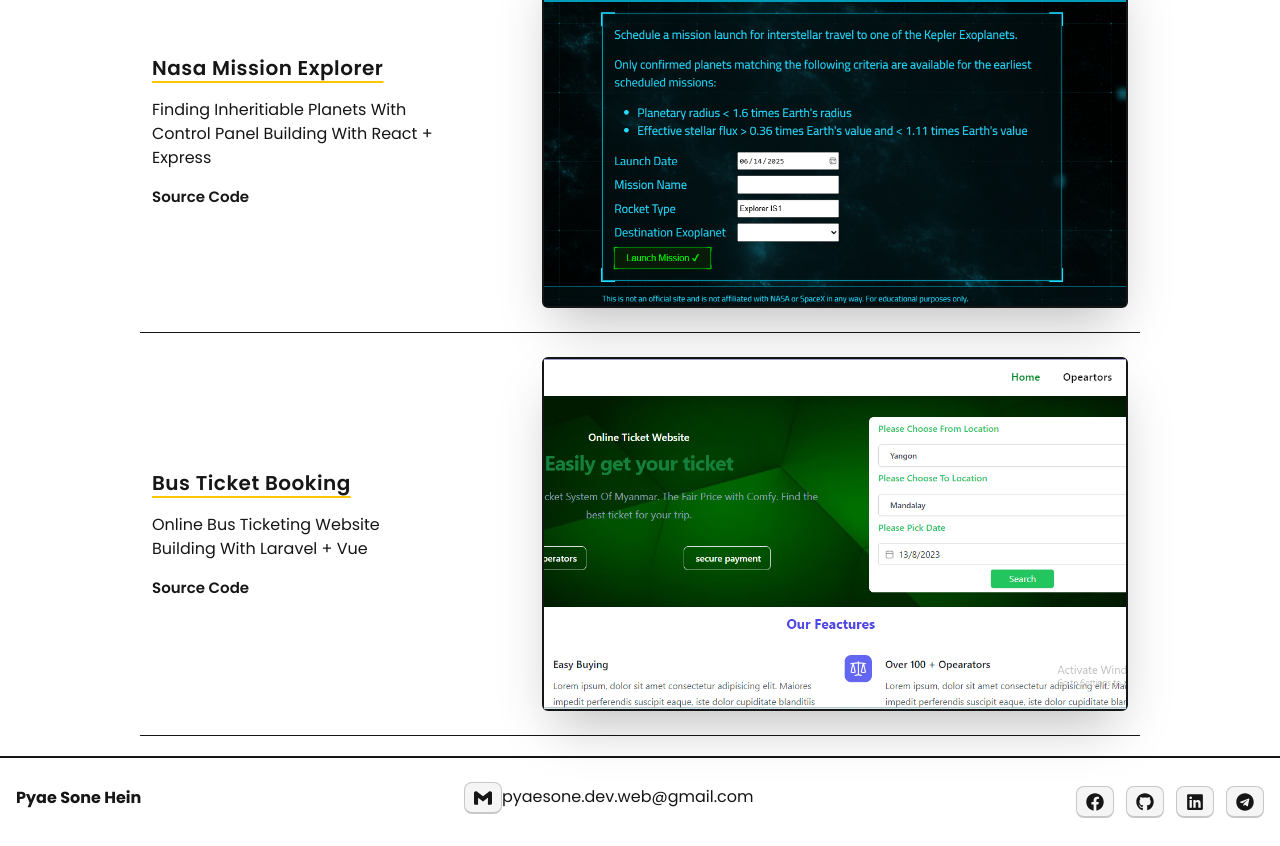
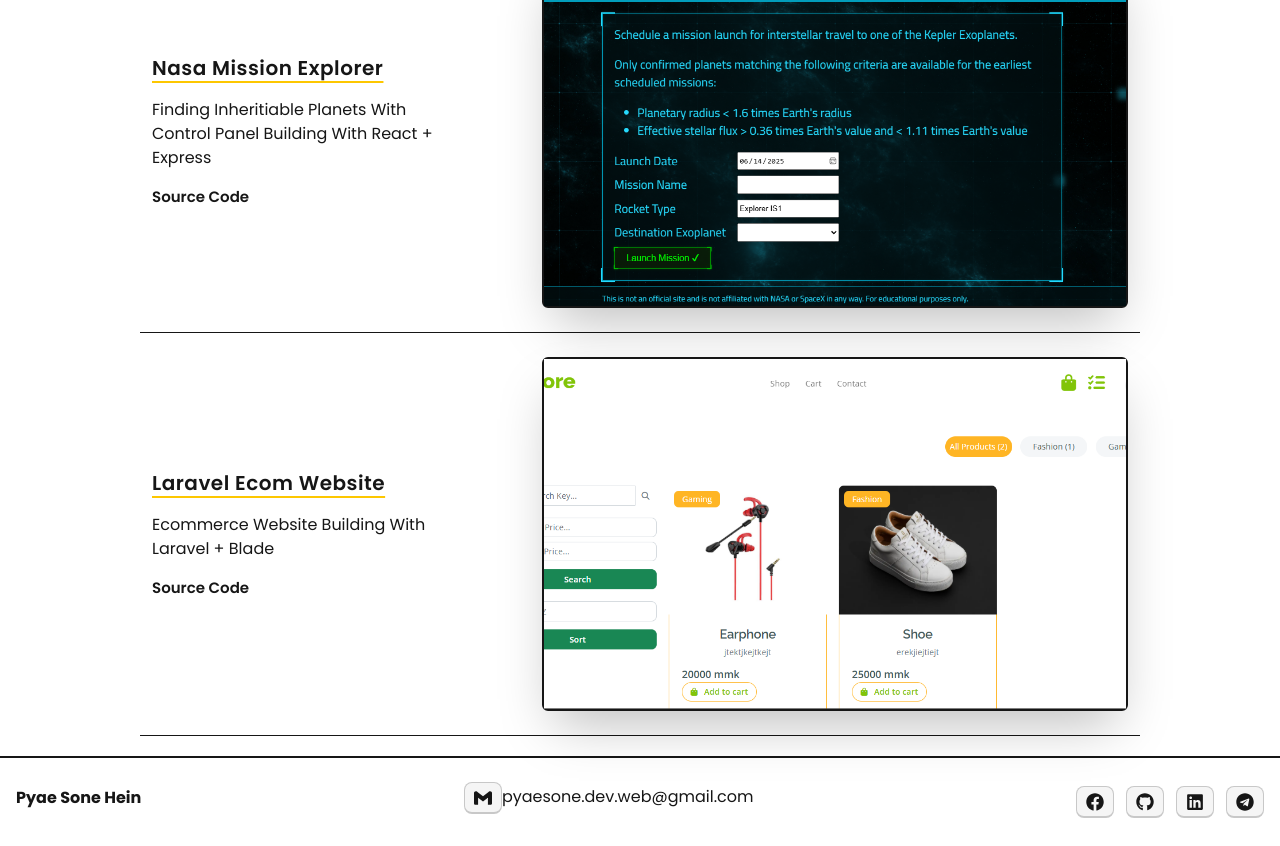
Before and after one commit to Richard-Hein/PyaeSoneHein, a React (Vite) app: page / in a window 1280 px wide. Shown: the part 4074-4920 px from the top of the page. Built offline with nearby package versions, Linux system fonts and the light colour scheme.

Commit message:
fix links

```diff
--- a/src/sections/MyProjects.jsx
+++ b/src/sections/MyProjects.jsx
@@ -42,12 +42,15 @@ const MyProjects = () => {
         description="Finding Inheritiable Planets With Control Panel Building With React + Express"
         url="https://github.com/223mark/nasa_ztm"
       />
+
+
       <Project
-        image="/images/ticket_lab.png"
-        title="Bus Ticket Booking"
-        description="Online Bus Ticketing Website Building With Laravel + Vue"
-        url="https://github.com/223mark/Ticket-Lab"
+        image="/images/lara_pos.png"
+        title="Laravel Ecom Website"
+        description="Ecommerce Website Building With Laravel + Blade"
+        url=" https://github.com/Richard-Hein/Laravel_POS"
       />
+
     </section>
   );
 };
```
